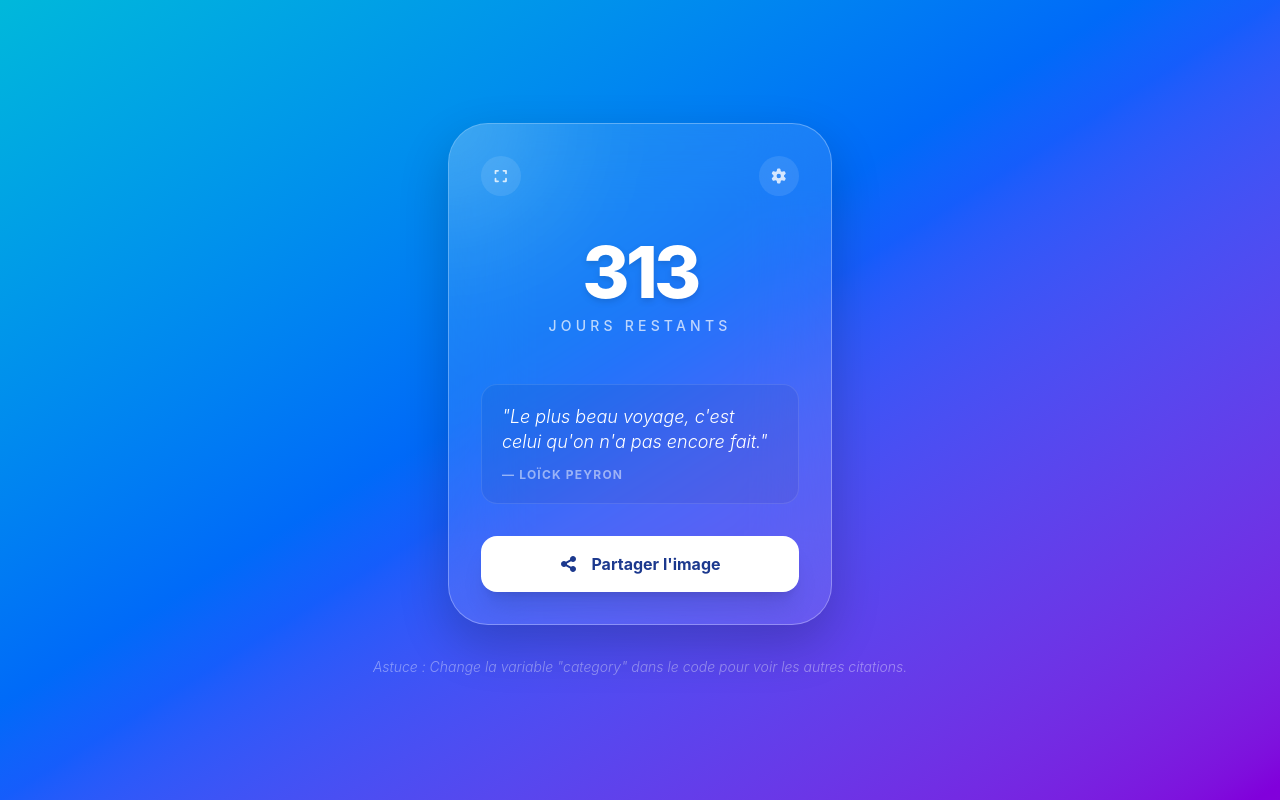
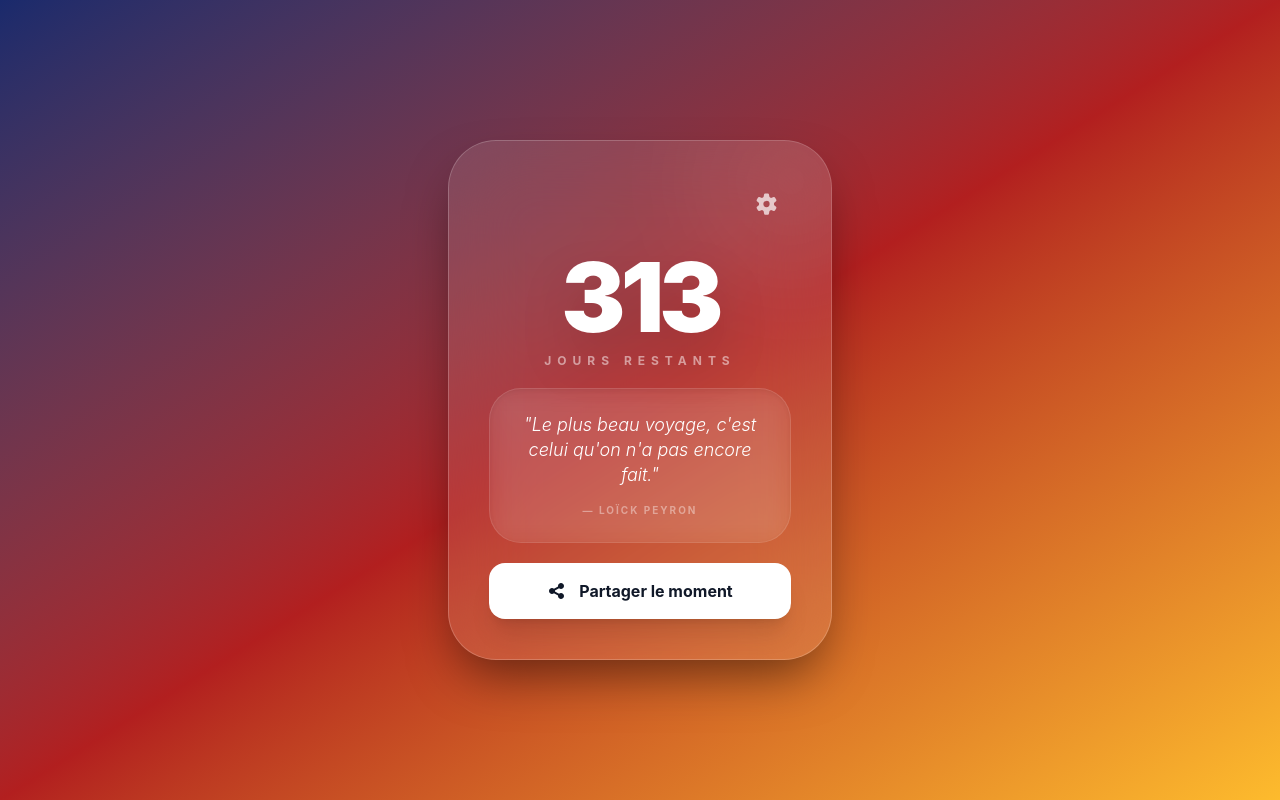
Before and after one commit to Ja-Code-del/TheCoachApp, a React (Vite) app in the folder mon-app/: page / in a window 1280 px wide. Built offline with nearby package versions, Linux system fonts and the light colour scheme.

Commit message:
Enhance App component with improved countdown logic and settings view

```diff
--- a/mon-app/src/App.jsx
+++ b/mon-app/src/App.jsx
@@ -1,82 +1,133 @@
 import React, { useState, useEffect } from 'react';
 import { FontAwesomeIcon } from '@fortawesome/react-fontawesome';
-import { faGear, faExpand, faShareNodes } from '@fortawesome/free-solid-svg-icons';
+import { faGear, faXmark, faShareNodes } from '@fortawesome/free-solid-svg-icons';
 
 function App() {
-  // --- 1. LES ÉTATS (La mémoire de l'app) ---
+  // --- 1. ÉTATS (STATES) ---
   const [targetDate, setTargetDate] = useState("2026-12-31");
   const [daysLeft, setDaysLeft] = useState(0);
-  const [category, setCategory] = useState("voyage"); // Par défaut
+  const [category, setCategory] = useState("voyage");
+  const [isSettingsOpen, setIsSettingsOpen] = useState(false);
 
-  // Une petite base de citations pour commencer
   const quotes = {
     voyage: { text: "Le plus beau voyage, c'est celui qu'on n'a pas encore fait.", author: "Loïck Peyron" },
     examen: { text: "Le succès est la somme de petits efforts répétés jour après jour.", author: "Robert Collier" },
-    mariage: { text: "Aimer, ce n'est pas se regarder l'un l'autre, c'est regarder ensemble dans la même direction.", author: "St-Exupéry" }
+    mariage: { text: "Aimer, ce n'est pas se regarder l'un l'autre, c'est regarder ensemble dans la même direction.", author: "St-Exupéry" },
+    rencard: { text: "Le bonheur est la seule chose qui se double si on le partage.", author: "Albert Schweitzer" },
+    perdre_du_poids: { text: "La motivation vous fait débuter, l'habitude vous fait continuer.", author: "Jim Ryun" }
   };
 
-  // --- 2. LA LOGIQUE DU COMPTE À REBOURS ---
+  // --- 2. LOGIQUE AMÉLIORÉE (Grâce à tes retours !) ---
   useEffect(() => {
     const calculate = () => {
-      const diff = +new Date(targetDate) - +new Date();
-      setDaysLeft(Math.max(0, Math.ceil(diff / (1000 * 60 * 60 * 24))));
+      // Correction du décalage UTC : On parse manuellement
+      const [y, m, d] = targetDate.split('-').map(Number);
+      const target = new Date(y, m - 1, d);
+
+      const today = new Date();
+      today.setHours(0, 0, 0, 0); // On se base sur le début de journée locale
+
+      const diff = target.getTime() - today.getTime();
+      const days = Math.max(0, Math.ceil(diff / (1000 * 60 * 60 * 24)));
+
+      setDaysLeft(days);
     };
+
     calculate();
-    const timer = setInterval(calculate, 60000); // Mise à jour toutes les minutes
-    return () => clearInterval(timer);
+
+    // Mise à jour chaque minute pour éviter que le compteur stagne
+    const id = setInterval(calculate, 60000);
+    return () => clearInterval(id);
   }, [targetDate]);
 
   return (
-    // Fond dégradé dynamique
-    <div className="min-h-screen bg-gradient-to-br from-cyan-500 via-blue-600 to-purple-700 flex flex-col items-center justify-center p-6 font-sans">
+    <div className="min-h-screen bg-gradient-to-br from-[#1a2a6c] via-[#b21f1f] to-[#fdbb2d] flex items-center justify-center p-6 font-sans">
 
-      {/* --- LE WIDGET LIQUID GLASS --- */}
-      <div className="relative w-full max-w-sm p-8 rounded-[2.5rem] bg-white/10 backdrop-blur-2xl border border-white/30 shadow-[0_20px_50px_rgba(0,0,0,0.2)] text-white overflow-hidden">
+      {/* WIDGET PRINCIPAL */}
+      <div className="relative w-full max-w-sm h-[520px] overflow-hidden rounded-[3rem] bg-white/10 backdrop-blur-2xl border border-white/20 shadow-[0_25px_50px_-12px_rgba(0,0,0,0.5)] text-white">
 
-        {/* Reflet de lumière (Effet Apple Liquid Glass) */}
-        <div className="absolute -top-24 -left-24 w-48 h-48 bg-white/20 rounded-full blur-3xl"></div>
+        {/* Effet de reflet "Liquid Glass" */}
+        <div className="absolute -top-10 -right-10 w-40 h-40 bg-white/10 rounded-full blur-3xl"></div>
 
-        {/* Barre d'outils haute */}
-        <div className="flex justify-between items-center mb-10 relative z-10">
-          <button className="w-10 h-10 rounded-full bg-white/10 hover:bg-white/20 flex items-center justify-center transition">
-            <FontAwesomeIcon icon={faExpand} className="text-sm opacity-80" />
-          </button>
-          <button className="w-10 h-10 rounded-full bg-white/10 hover:bg-white/20 flex items-center justify-center transition">
-            <FontAwesomeIcon icon={faGear} className="text-sm opacity-80" />
+        {!isSettingsOpen ? (
+          /* --- VUE AFFICHAGE --- */
+          <div className="p-10 h-full flex flex-col justify-between items-center text-center">
+
+            <div className="w-full flex justify-end">
+              <button onClick={() => setIsSettingsOpen(true)} className="p-3 hover:bg-white/10 rounded-full transition-colors">
+                <FontAwesomeIcon icon={faGear} className="text-xl opacity-70" />
               </button>
             </div>
 
-        {/* Affichage des jours */}
-        <div className="text-center space-y-2 relative z-10">
-          <div className="text-7xl font-extrabold tracking-tighter drop-shadow-md">
+            <div className="flex flex-col items-center">
+              <span className="text-8xl font-black tracking-tighter drop-shadow-2xl">
                 {daysLeft}
-          </div>
-          <div className="text-sm uppercase tracking-[0.3em] font-medium opacity-70">
+              </span>
+              <span className="text-xs uppercase tracking-[0.5em] font-bold opacity-50 mt-2">
                 Jours restants
-          </div>
+              </span>
             </div>
 
-        {/* Citation du jour */}
-        <div className="mt-12 p-5 rounded-2xl bg-black/5 border border-white/10 relative z-10">
-          <p className="text-lg leading-snug italic font-light">
+            <div className="w-full bg-white/5 backdrop-blur-md p-6 rounded-[2rem] border border-white/10 shadow-inner">
+              <p className="text-lg italic font-light leading-snug">
                 "{quotes[category].text}"
               </p>
-          <p className="mt-3 text-xs font-bold uppercase tracking-widest opacity-50">
+              <p className="mt-4 text-[10px] font-bold uppercase tracking-[0.2em] opacity-40">
                 — {quotes[category].author}
               </p>
             </div>
 
-        {/* Bouton de partage */}
-        <button className="mt-8 w-full py-4 bg-white text-blue-900 font-bold rounded-2xl flex items-center justify-center gap-3 hover:bg-opacity-90 transition transform active:scale-95 shadow-xl">
-          <FontAwesomeIcon icon={faShareNodes} />
-          Partager l'image
+            <button className="w-full py-4 bg-white text-gray-900 font-bold rounded-2xl flex items-center justify-center gap-3 hover:scale-105 transition shadow-xl">
+              <FontAwesomeIcon icon={faShareNodes} /> Partager le moment
+            </button>
+
+          </div>
+        ) : (
+          /* --- VUE RÉGLAGES --- */
+          <div className="p-10 h-full flex flex-col animate-in fade-in slide-in-from-bottom-4 duration-300">
+            <div className="flex justify-between items-center mb-10">
+              <h2 className="text-2xl font-bold tracking-tight">Réglages</h2>
+              <button onClick={() => setIsSettingsOpen(false)} className="w-8 h-8 flex items-center justify-center bg-white/10 rounded-full">
+                <FontAwesomeIcon icon={faXmark} />
               </button>
             </div>
 
-      {/* Petit message d'aide temporaire */}
-      <p className="mt-8 text-white/40 text-sm italic font-light">
-        Astuce : Change la variable "category" dans le code pour voir les autres citations.
-      </p>
+            <div className="space-y-8">
+              <div className="flex flex-col gap-2">
+                <label className="text-[10px] uppercase font-black tracking-widest opacity-40 ml-1">Événement le :</label>
+                <input
+                  type="date"
+                  value={targetDate}
+                  onChange={(e) => setTargetDate(e.target.value)}
+                  className="bg-white/10 border border-white/20 p-4 rounded-2xl outline-none focus:ring-2 focus:ring-white/50 transition"
+                />
+              </div>
+
+              <div className="flex flex-col gap-2">
+                <label className="text-[10px] uppercase font-black tracking-widest opacity-40 ml-1">Type d'objectif :</label>
+                <select
+                  value={category}
+                  onChange={(e) => setCategory(e.target.value)}
+                  className="bg-white/10 border border-white/20 p-4 rounded-2xl outline-none focus:ring-2 focus:ring-white/50 transition appearance-none cursor-pointer"
+                >
+                  <option value="voyage" className="bg-gray-800">✈️ Voyage</option>
+                  <option value="examen" className="bg-gray-800">📚 Examens</option>
+                  <option value="mariage" className="bg-gray-800">💍 Mariage</option>
+                  <option value="rencard" className="bg-gray-800">❤️ Rencard</option>
+                  <option value="perdre_du_poids" className="bg-gray-800">💪 Forme physique</option>
+                </select>
+              </div>
+            </div>
+
+            <button
+              onClick={() => setIsSettingsOpen(false)}
+              className="mt-auto w-full py-4 bg-white/20 border border-white/30 text-white font-bold rounded-2xl hover:bg-white/30 transition shadow-lg"
+            >
+              Terminer
+            </button>
+          </div>
+        )}
+      </div>
     </div>
   );
 }
```
Lines whose indentation alone changed are shown as unchanged.
